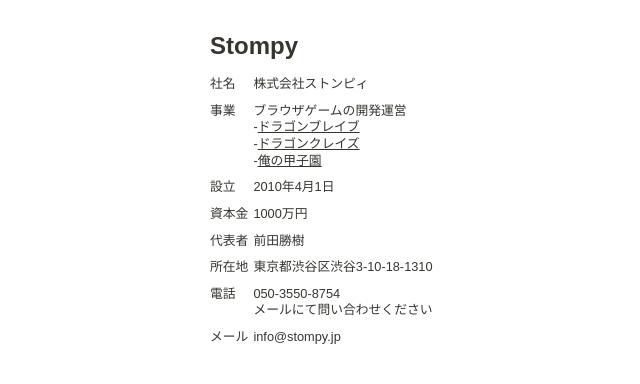
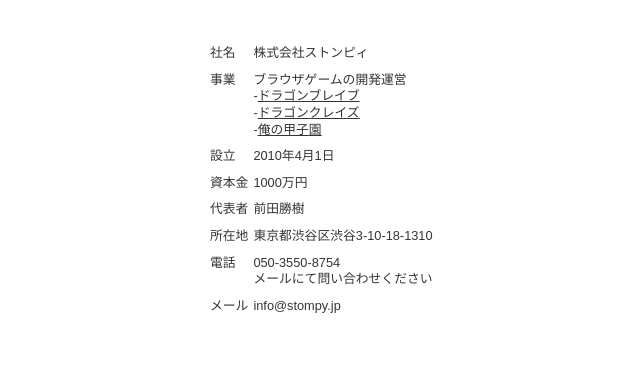
Before and after one commit to stompy-inc/stompy-inc.github.io, a plain HTML site: page index.html in a window 1280 px wide. Shown: the whole page, without its empty margins (290-930 px from the left). Drawn offline with Linux system fonts and the light colour scheme.

Commit message:
Update index.html

```diff
--- a/index.html
+++ b/index.html
@@ -21,7 +21,6 @@
 </head>
 <body>
     <div style="width:280px;padding:30px 0 30px;margin:0 auto;">
-    	<a href="/" style="font-size:1.5em;font-weight:bold;text-decoration:none;">Stompy</a>
         <div style="height:10px;"></div>
         <table>
             <tbody>
```
